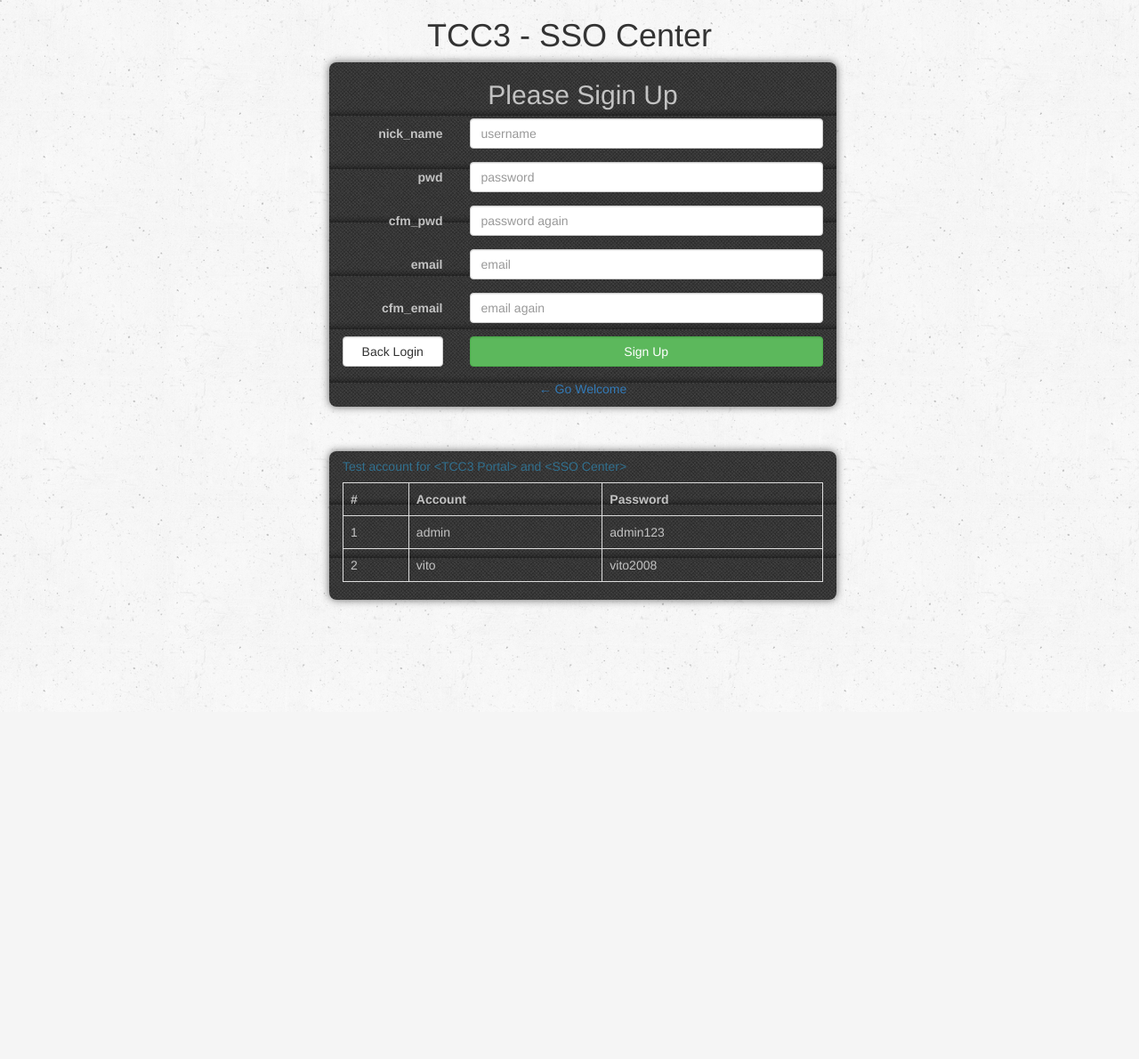
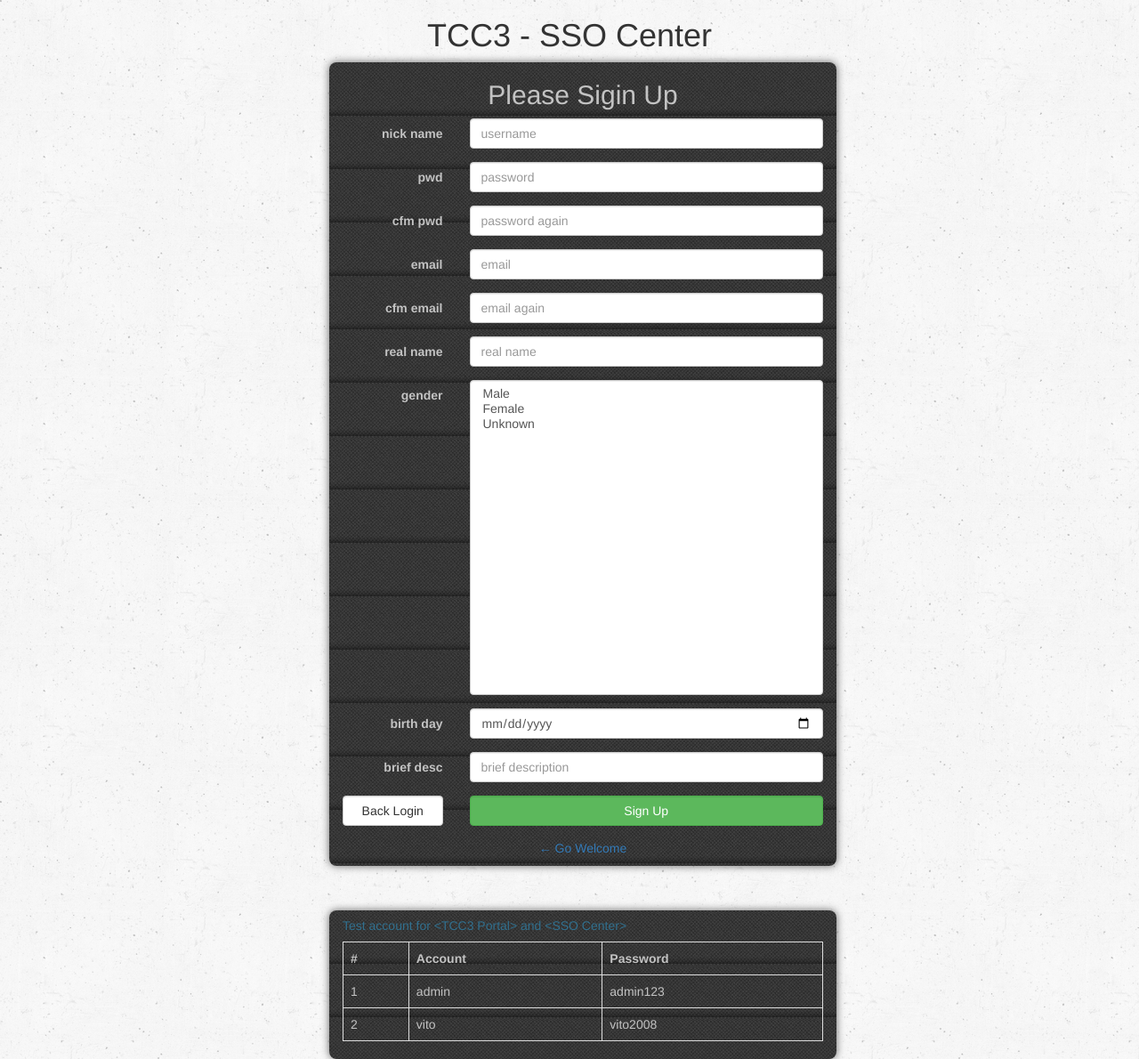
Before and after one commit to dvbug/tcc3-sso, a Flask app: page /sso/register in a window 1280 px wide. Shown: the whole page at 89% size. Before the commit the page ends 800 px from the top, so only its background shows below. Run offline with Flask 2, Linux system fonts and the light colour scheme; some libraries are stand-ins or nearby versions.

Commit message:
split user profile and authenticate

```diff
--- a/tcc3sso/__init__.py
+++ b/tcc3sso/__init__.py
@@ -12,7 +12,7 @@ from flask_bootstrap import Bootstrap
 from .views import bp_sso, bp_main, bp_api, bp_api_1_0
 from .core import db, lm
 from .helpers import JSONEncoder
-from .sso.entities import LoginUser
+from .sso.entities import UserProfile
 
 
 def create_app(settings_override=None):
@@ -32,7 +32,7 @@ def create_app(settings_override=None):
 
     @lm.user_loader
     def load_user(user_id):
-        user = LoginUser.objects.get(id=user_id)
+        user = UserProfile.objects.get(id=user_id)
         return user
 
     app.register_blueprint(bp_main)
--- a/tcc3sso/core.py
+++ b/tcc3sso/core.py
@@ -8,7 +8,7 @@
     :license: GNU, see LICENSE for more details.
 """
 from flask_mongoengine import MongoEngine
-from flask_login import LoginManager
+from flask_login import LoginManager, UserMixin, AnonymousUserMixin
 from mongoengine.queryset.visitor import Q
 
 db = MongoEngine()
--- a/tcc3sso/forms.py
+++ b/tcc3sso/forms.py
@@ -8,8 +8,9 @@
     :license: GNU, see LICENSE for more details.
 """
 from flask_wtf import Form
-from wtforms import StringField, BooleanField, PasswordField, ValidationError
-from wtforms.validators import DataRequired, Email, EqualTo
+from wtforms import StringField, BooleanField, PasswordField, ValidationError, DateField, SelectField
+from wtforms.validators import DataRequired, Email, EqualTo, Length
+from .sso.entities import GENDER_LIST
 
 
 def pwd_length_check(form, field):
@@ -24,8 +25,8 @@ def pwd_length_check(form, field):
 
 
 def name_input_check(form, field):
-    if len(field.data) > 16:
-        raise ValidationError('Filed must be less than 16 characters.')
+    if len(field.data) > 24:
+        raise ValidationError('Filed must be less than 24 characters.')
 
     if not field.data.isalnum():
         raise ValidationError('Username should only contains alphabets or digits')
@@ -37,8 +38,18 @@ class LoginForm(Form):
 
 
 class SignupForm(Form):
-    nick_name = StringField('nick_name', validators=[DataRequired(), name_input_check])
-    pwd = PasswordField('pwd', validators=[DataRequired(), pwd_length_check])
-    cfm_pwd = PasswordField('cfm_pwd', validators=[DataRequired(), EqualTo('pwd')])
+    nick_name = StringField('nick name', validators=[DataRequired(), name_input_check])
+    pwd = PasswordField('pwd', validators=[DataRequired(),
+                                           Length(4, 16, message='password must be between 4 and 16 characters.')])
+    cfm_pwd = PasswordField('cfm pwd', validators=[DataRequired(), EqualTo('pwd')])
     email = StringField('email', validators=[DataRequired(), Email()])
-    cfm_email = StringField('cfm_email', validators=[DataRequired(), EqualTo('email')])
+    cfm_email = StringField('cfm email', validators=[DataRequired(), EqualTo('email')])
+
+    real_name = StringField('real name', validators=[name_input_check])
+    # phones = StringField('phones', validators=[DataRequired(), name_input_check])
+    birth = DateField('birth day', validators=[])
+    gender = SelectField('gender', choices=GENDER_LIST)
+    brief_description = \
+        StringField('brief desc', validators=[
+            Length(max=140, message='brief description must be less than 140 characters.')
+        ])
--- a/tcc3sso/sso/__init__.py
+++ b/tcc3sso/sso/__init__.py
@@ -9,7 +9,7 @@
 """
 from .token import SSOToken
 from .cookie import Cookie
-from .entities import LoginUser
+from .entities import UserProfile, UserPhone, LocalAuth
 from .api import SSOApi
 
-__all__ = ['SSOToken', 'Cookie', 'LoginUser', 'SSOApi']
+__all__ = ['SSOToken', 'Cookie', 'UserProfile', 'SSOApi', 'LocalAuth', 'UserPhone']
--- a/tcc3sso/templates/sign_up.html
+++ b/tcc3sso/templates/sign_up.html
@@ -10,7 +10,7 @@
 <form method="post" class="form-horizontal">
 {{ form.hidden_tag() }}
 <div class="form-group ">
-    {{ form.nick_name.label(class="control-label col-sm-3", value="昵称") }}
+    {{ form.nick_name.label(class="control-label col-sm-3") }}
      <div class="col-sm-9">
 {#         col-sm-4#}
          {{ form.nick_name(size=20, class="form-control", placeholder="username") }}
@@ -60,6 +60,42 @@
      </div>
 </div>
 <div class="form-group">
+    {{ form.real_name.label(class="control-label col-sm-3") }}
+     <div class="col-sm-9">
+         {{ form.real_name(size=20, class="form-control", placeholder="real name") }}
+         {% for error in form.errors.real_name %}
+             <span style="color:red;">* {{ error }}</span>
+         {% endfor %}
+     </div>
+</div>
+<div class="form-group ">
+    {{ form.gender.label(class="control-label col-sm-3") }}
+     <div class="col-sm-9">
+         {{ form.gender(size=20, class="form-control select", placeholder="gender") }}
+         {% for error in form.errors.gender %}
+             <span style="color:red;">* {{ error }}</span>
+         {% endfor %}
+     </div>
+</div>
+<div class="form-group">
+    {{ form.birth.label(class="control-label col-sm-3") }}
+     <div class="col-sm-9">
+         {{ form.birth(size=20, class="form-control", placeholder="birthday") }}
+         {% for error in form.errors.birth %}
+             <span style="color:red;">* {{ error }}</span>
+         {% endfor %}
+     </div>
+</div>
+<div class="form-group">
+    {{ form.brief_description.label(class="control-label col-sm-3") }}
+     <div class="col-sm-9">
+         {{ form.brief_description(size=20, class="form-control", placeholder="brief description") }}
+         {% for error in form.errors.brief_description %}
+             <span style="color:red;">* {{ error }}</span>
+         {% endfor %}
+     </div>
+</div>
+<div class="form-group">
      <div class="col-sm-3 col-xs-6">
          <a class="btn btn-default form-control" href="{{ url_for('sso.login', **referrer_dict) }}">Back Login</a>
      </div>
@@ -70,3 +106,12 @@
 
 </form>
 {% endblock %}
+
+{% block scripts %}
+{{ super() }}
+<script type="text/javascript">
+  $(document).ready(function(){
+    $('.combobox').combobox();
+  });
+</script>
+{% endblock %}
--- a/tcc3sso/views.py
+++ b/tcc3sso/views.py
@@ -10,7 +10,7 @@
 import urllib.parse
 from flask import Blueprint, abort, render_template, url_for, make_response, redirect, flash, request, jsonify
 from .forms import LoginForm, SignupForm
-from .sso import LoginUser, SSOToken, Cookie, SSOApi
+from .sso import UserProfile, LocalAuth, SSOToken, Cookie, SSOApi
 from .helpers import get_referrer_url, get_referrer_name
 from .settings import CURRENT_API
 
@@ -65,13 +65,14 @@ def login():
     form = LoginForm()
     try:
         if form.validate_on_submit():
-            user = LoginUser.query_user(form.account.data, form.pwd.data)
+            user = LocalAuth.try_login(form.account.data, form.pwd.data)
+            """:type user: UserProfile"""
             if not user:
                 raise ValueError('The account or the password is incorrect.')
 
             # login_user(user)
 
-            token = SSOToken(user.name)
+            token = SSOToken(user.nick_name)
             SSOToken.add_token(token)
             ticket = token.add_new_ticket()
             if not isinstance(ticket, str):
@@ -108,7 +109,11 @@ def register():
     print('sso.register:', referrer_dict)
     form = SignupForm()
     if form.validate_on_submit():
-        if LoginUser.register_user(form.nick_name.data, form.pwd.data, form.email.data, description='User'):
+        # if LoginUser.register_user(form.nick_name.data, form.pwd.data, form.email.data, description='User'):
+        if LocalAuth.try_register(form.nick_name.data, form.email.data, form.pwd.data,
+                                  birth=form.birth.data,
+                                  gender=form.gender.data,
+                                  brief_description=form.brief_description.data):
             flash('Sign up success,Please Login.')
             return redirect(url_for('sso.login'))
     return render_template('sign_up.html', form=form, referrer_dict=referrer_dict)
```
Also changed, not shown: tcc3sso/sso/entities.py (+115 -27 lines).
